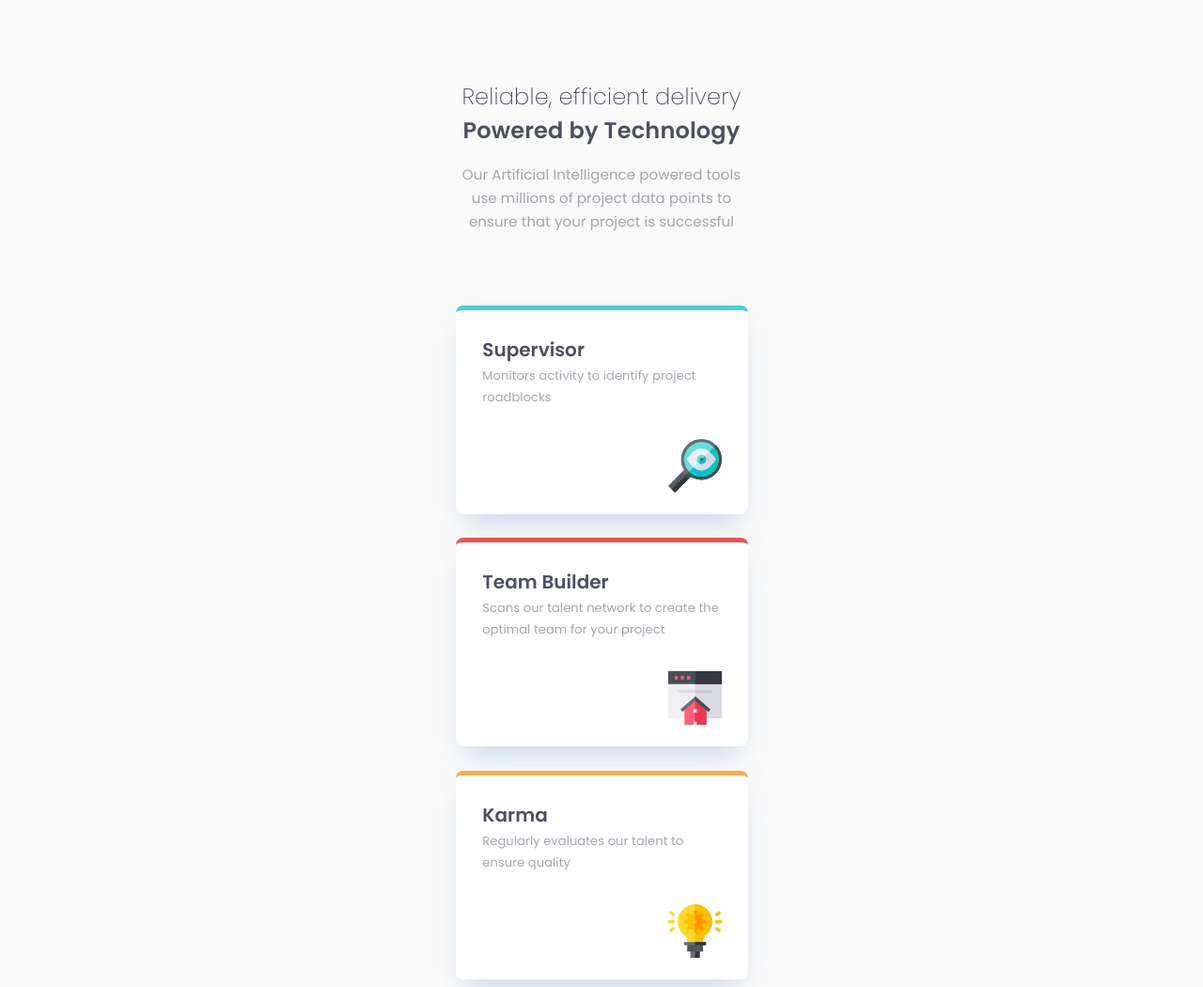
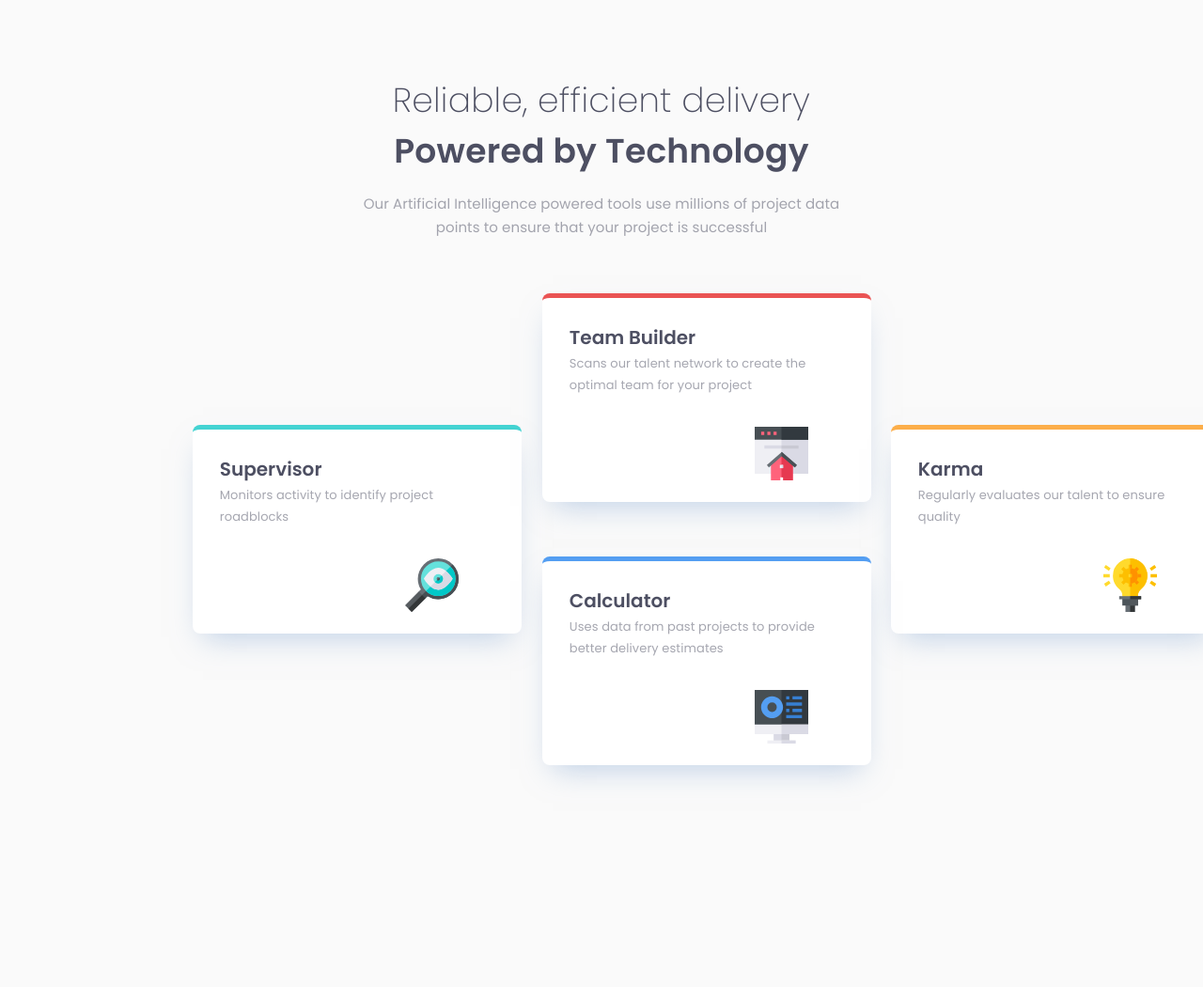
Before and after one commit to Have-Samuel/four-card-feature-section, a plain HTML site: page index.html in a window 1280 px wide. Shown: the top 1050 px of the page at 94% size. After the commit the page ends 1002 px from the top, so only its background shows below. Drawn offline with Linux system fonts and the light colour scheme.

Commit message:
Styling the desktop version

```diff
--- a/index.html
+++ b/index.html
@@ -9,7 +9,6 @@
   <title>Four Card Feature</title>
 </head>
 <body>
-  <div class="container">
     <div class="content">
       <div class="headings">
         <p class="core">Reliable, efficient delivery</p>
@@ -39,6 +38,5 @@
         </div>
       </div>
     </div>
-  </div>
 </body>
 </html>
--- a/style.css
+++ b/style.css
@@ -9,7 +9,11 @@
 body {
   width: 375px;
   background: rgba(250, 250, 250, 1);
-  margin: 4.9rem auto;
+  margin: 0 auto;
+  /* display: flex;
+  flex-direction: column;
+  justify-content: center;
+  align-items: center; */
 }
 
 .headings {
@@ -233,3 +237,70 @@ body {
   left: 226px;
   top: 137px;
 }
+
+@media (min-width: 1200px) {
+  body {
+    width: 1200px;
+    height: 922px;
+    background: rgba(250, 250, 250, 1);
+  }
+
+  .content {
+    margin-bottom: 35rem;
+  }
+
+  .headings {
+    margin-top: 5rem;
+    display: flex;
+    flex-direction: column;
+    justify-content: center;
+    align-items: center;
+  }
+
+  .headings .core {
+    font-size: 36px;
+    font-weight: 275;
+    line-height: 54px;
+    letter-spacing: 0.25px;
+  }
+
+  .headings h1 {
+    font-size: 36px;
+    font-weight: 600;
+    line-height: 54px;
+    letter-spacing: 0.25px;
+  }
+
+  .parag {
+    width: 540px;
+    text-align: center;
+  }
+
+  .cards_item-1 {
+    position: absolute;
+    width: 350px;
+    left: 205px;
+    top: 452px;
+  }
+
+  .cards_item-2 {
+    position: absolute;
+    width: 350px;
+    left: 577px;
+    top: 312px;
+  }
+
+  .cards_item-3 {
+    position: absolute;
+    width: 350px;
+    left: 948px;
+    top: 452px;
+  }
+
+  .cards_item-4 {
+    position: absolute;
+    width: 350px;
+    left: 577px;
+    top: 592px;
+  }
+}
```
